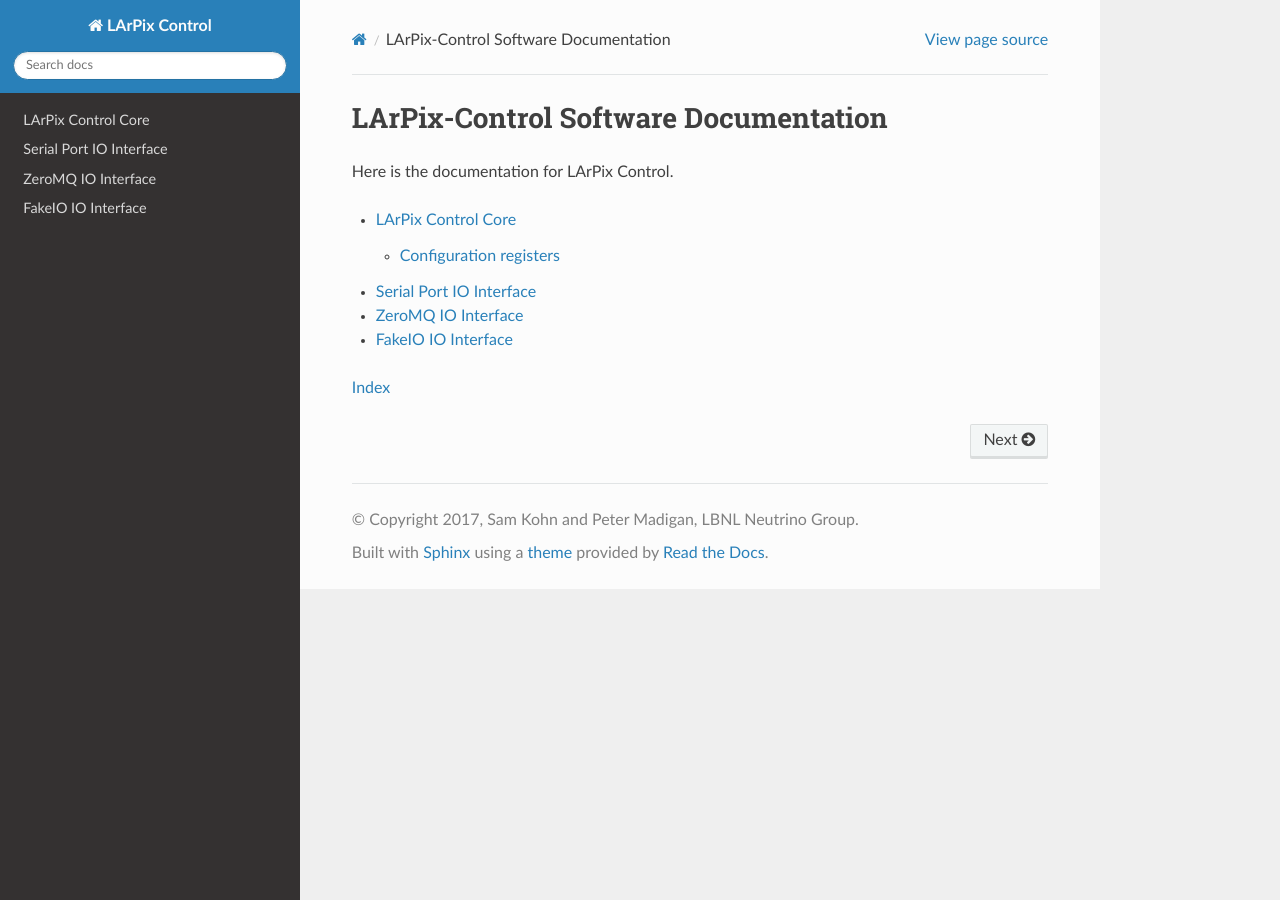
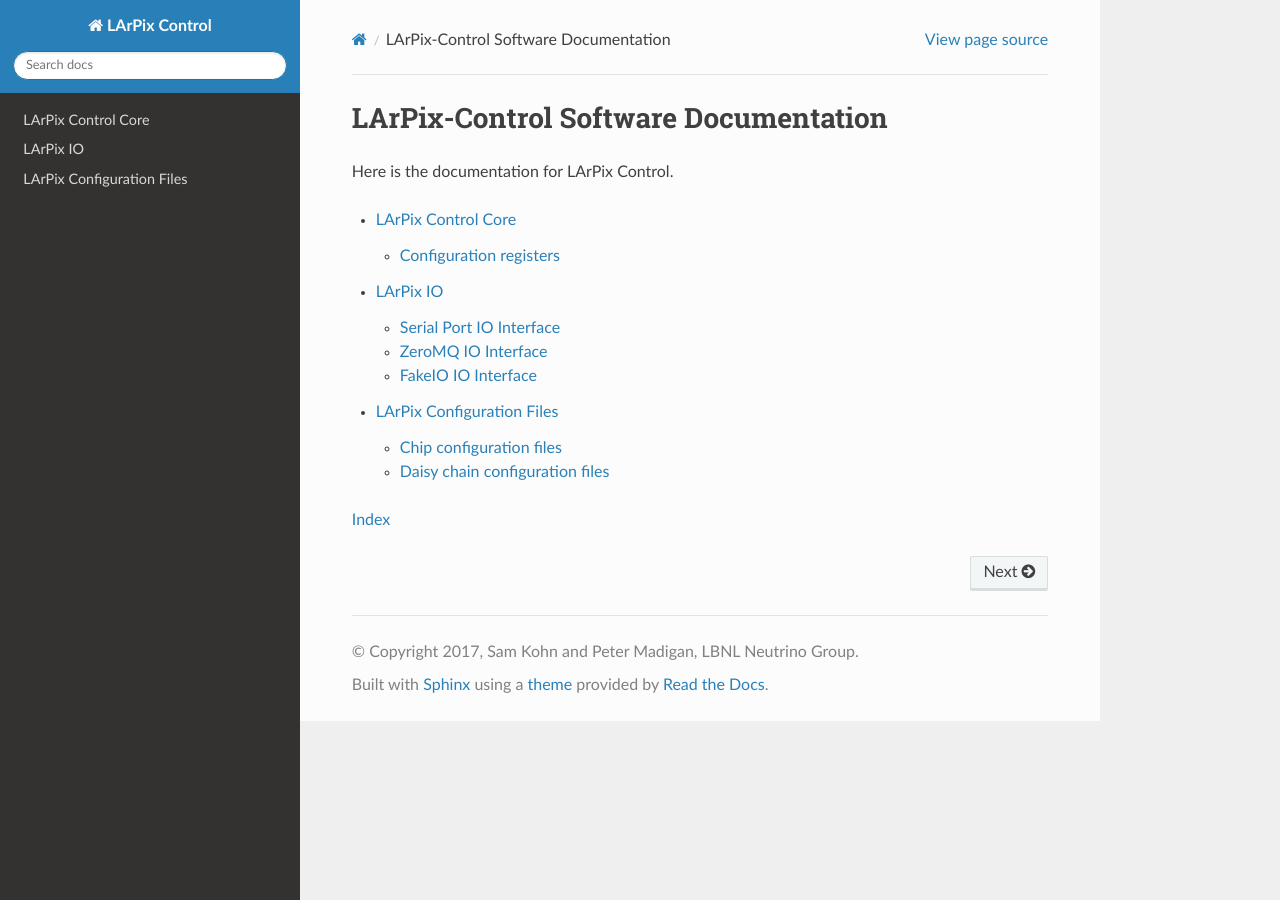
Before and after one commit to larpix/larpix-control, a Sphinx documentation site: the page built from docs/index.rst, in a window 1280 px wide. Built offline with Sphinx 7.4.7 and the Read the Docs theme 2.0.0, drawn with Linux system fonts in a browser that asks for light colours.

Commit message:
Update docs to include config files

```diff
--- /dev/null
+++ b/docs/api/configs/chain.rst
@@ -0,0 +1,4 @@
+Daisy chain configuration files
+-------------------------------
+
+.. automodule:: larpix.configs.chain
--- /dev/null
+++ b/docs/api/configs/chip.rst
@@ -0,0 +1,4 @@
+Chip configuration files
+------------------------
+
+.. automodule:: larpix.configs.chip
--- /dev/null
+++ b/docs/api/configs/index.rst
@@ -0,0 +1,12 @@
+LArPix Configuration Files
+==========================
+
+Here is the documentation for the configuration files.
+
+.. toctree::
+   :maxdepth: 2
+
+   chip
+   chain
+
+:ref:`genindex`
--- a/docs/index.rst
+++ b/docs/index.rst
@@ -12,9 +12,7 @@ Here is the documentation for LArPix Control.
    :maxdepth: 2
 
    api/larpix
-   api/serialport
-   api/zmq_io
-   api/fakeio
-
+   api/io/index
+   api/configs/index
 
 :ref:`genindex`
```
Also changed, not shown: docs/api/io/index.rst (added, +14 -0 lines), docs/api/io/fakeio.rst (renamed from docs/api/fakeio.rst), docs/api/io/serialport.rst (renamed from docs/api/serialport.rst), docs/api/io/zmq_io.rst (renamed from docs/api/zmq_io.rst).
